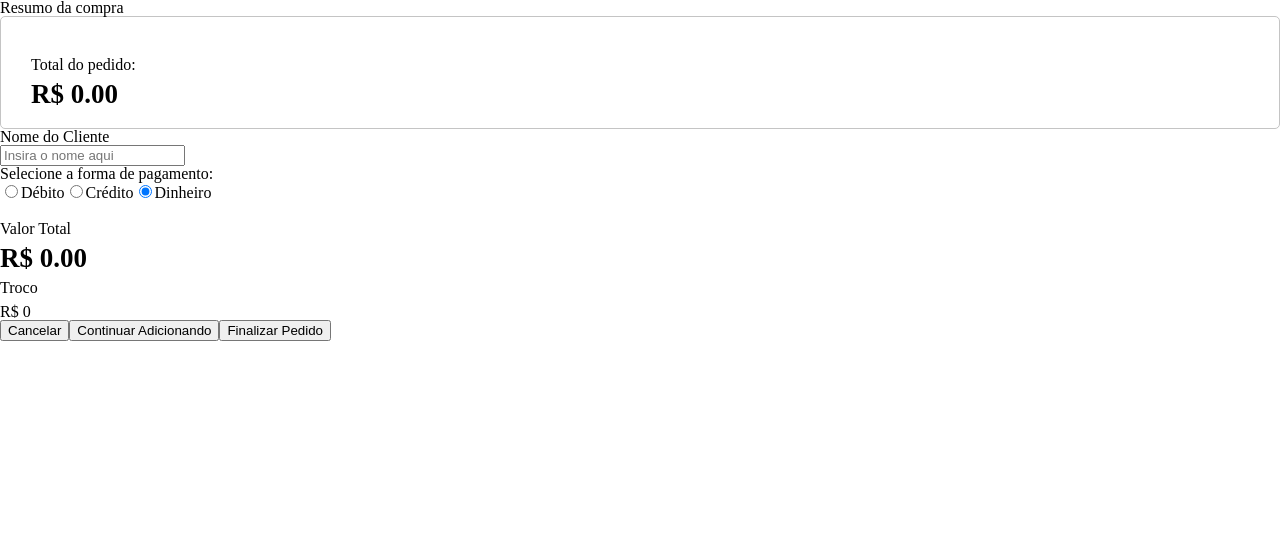
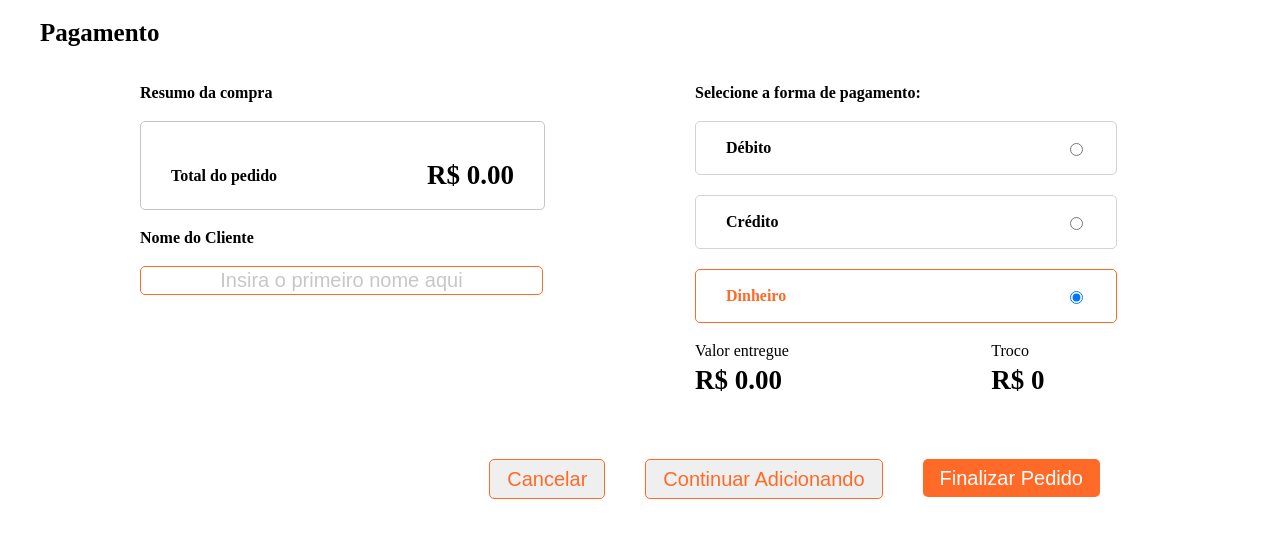
Before and after one commit to edmcorrea/Fast-Food-DevioBR, a React (Vite) app in the folder frontend/: page /order/details in a window 1280 px wide. Shown: the top 538 px of the page. Built offline with nearby package versions, Linux system fonts and the light colour scheme.

Commit message:
feat: frontend - done order details styles ans refactoring other components

```diff
--- a/frontend/src/app/components/OrderSummary/OrderSummary.scss
+++ b/frontend/src/app/components/OrderSummary/OrderSummary.scss
@@ -20,10 +20,17 @@
 
 
   &-title {
-    display: flex;
-    justify-content: center;
-    font-size: 30px;
-    margin-bottom: 50px;
+    font-size: 22px;
+    font-weight: 600;
+    margin-bottom: 25px;
+
+    &-none {
+      display: flex;
+      justify-content: center;
+      font-size: 25px;
+      margin-bottom: 50px;
+
+    }
   }
 
   &-container {
--- a/frontend/src/app/components/OrderSummary/index.jsx
+++ b/frontend/src/app/components/OrderSummary/index.jsx
@@ -6,7 +6,7 @@ import SummaryListComponent from "../SummaryListComponent";
 import "./OrderSummary.scss";
 
 function OrderSummary() {
-  const { summaryList, setSummaryList, sucessNewCustomer } = useContext(Context);
+  const { summaryList, setSummaryList } = useContext(Context);
 
 
 
@@ -17,11 +17,14 @@ function OrderSummary() {
   return (
     <div className="orderSummary">
       <hr></hr>
-      { sucessNewCustomer ? (<p className="orderSummary-title green">CLIENTE CRIADO COM SUCESSO</p>)
-        :(!summaryList.length ? (<p className="orderSummary-title">Nenhum produto adicionado</p>)
+
+      <h1 className="orderSummary-title">Resumo do pedido</h1>
+
+      {!summaryList.length
+        ? (<p className="orderSummary-title-none"> Nenhum produto adicionado
+        </p>)
         :(
           <div className="orderSummary-container">
-              <h1 className="orderSummary-title">Resumo do pedido</h1>
             <SummaryListComponent view="summary" />
 
             <div className="orderSummary-container-btns">
@@ -42,8 +45,7 @@ function OrderSummary() {
               </Link>
             </div>
           </div>
-          ))
-      }
+        )}
     </div>
   )
 }
--- /dev/null
+++ b/frontend/src/app/components/Payment/Payment.scss
@@ -0,0 +1,30 @@
+@mixin padraoPayment {
+  padding: 18px 30px;
+  width: 89%;
+  display: flex;
+  justify-content: space-between;
+  border-radius: 5px;
+  font-weight: bold;
+  cursor: pointer;
+}
+
+.payment {
+  display: flex;
+  flex-direction: column;
+  gap: 20px;
+
+  &-title {
+    font-weight: bold;
+  }
+
+  &-methodPayment {
+    @include padraoPayment();
+    border: 1px solid rgb(211, 211, 211);
+
+    &-selected {
+      @include padraoPayment();
+      border: 1px solid #ff6a28;
+      color: #ff6a28;
+    }
+  }
+}
--- a/frontend/src/app/components/Payment/index.jsx
+++ b/frontend/src/app/components/Payment/index.jsx
@@ -1,12 +1,13 @@
-// import 't Orders.css'
+import './Payment.scss'
 import { PropTypes } from "prop-types";
 
 function Payment({ paymentMethod, handleInputChange }) {
 
   return (
-    <div>
-      <h2>Selecione a forma de pagamento:</h2>
-      <label>
+    <div className="payment">
+      <h2 className="payment-title">Selecione a forma de pagamento:</h2>
+      <label className={`payment-methodPayment${paymentMethod === 'debit' ? "-selected" : ""}`}>
+        <h3>Débito</h3>
         <input
           type="radio"
           name="paymentMethod"
@@ -14,9 +15,9 @@ function Payment({ paymentMethod, handleInputChange }) {
           checked={paymentMethod === 'debit'}
           onChange={handleInputChange}
         />
-          Débito
       </label>
-      <label>
+      <label className={`payment-methodPayment${paymentMethod === 'credit' ? "-selected" : ""}`}>
+        Crédito
         <input
           type="radio"
           name="paymentMethod"
@@ -24,17 +25,17 @@ function Payment({ paymentMethod, handleInputChange }) {
           checked={paymentMethod === 'credit'}
           onChange={handleInputChange}
         />
-          Crédito
       </label>
-      <label>
+      <label className={`payment-methodPayment${paymentMethod === 'money' ? "-selected" : ""}`}>
+        Dinheiro
         <input
           type="radio"
           name="paymentMethod"
           value="money"
+          className='payment-methodPayment-selected-input'
           checked={paymentMethod === 'money'}
           onChange={handleInputChange}
         />
-        Dinheiro
       </label>
     </div>
   )
--- a/frontend/src/app/components/SummaryListComponent/SummaryListComponent.scss
+++ b/frontend/src/app/components/SummaryListComponent/SummaryListComponent.scss
@@ -8,7 +8,7 @@
     display: flex;
     justify-content: space-between;
     align-items: center;
-  padding: 20px 0;
+    padding: 20px 0;
 
 
     &-texts {
--- a/frontend/src/app/components/TotalPrice/TotalPrice.scss
+++ b/frontend/src/app/components/TotalPrice/TotalPrice.scss
@@ -1,15 +1,25 @@
 .totalPrice {
-  // border: 1px solid rgb(196, 196, 196);
-  // padding: 20px 30px;
+  display: flex;
   padding-top: 20px;
+  gap: 50%;
+
+  &-infoPrice {
+
     display: flex;
     flex-direction: column;
     gap: 8px;
-  // align-items: ;
 
     &-price {
       font-size: 27px;
       font-weight: bold;
-    // background-color: red;
+    }
+
+    &-total {
+      display: flex;
+      width: 100%;
+      justify-content: space-between;
+      align-items: center;
+      font-weight: 700;
     }
   }
+}
--- a/frontend/src/app/components/TotalPrice/index.jsx
+++ b/frontend/src/app/components/TotalPrice/index.jsx
@@ -9,20 +9,23 @@ function TotalPrice({ view }) {
 
   return (
     <div className="totalPrice">
+      <div className={`totalPrice-infoPrice${view === "pedido" ? "-total" : ""}`}>
         {view === "pedido"
-        ? <h2 >Total do pedido:</h2>
-        : <h2>Valor Total</h2>
+          ? <h2 >Total do pedido</h2>
+          : <h2>Valor entregue</h2>
         }
-      <h2 className="totalPrice-price">{`R$ ${summaryList.reduce((acc, product) => {
+        <h2 className="totalPrice-infoPrice-price">{`R$ ${summaryList.reduce((acc, product) => {
             acc += product.price*product.quantity;
             return acc;
           }, 0).toFixed(2)}`}
         </h2>
+      </div>
+
       {view === "total" && (
-        <>
+        <div className="totalPrice-infoPrice">
           <h2>Troco</h2>
-          <h2>R$ 0</h2>
-        </>
+          <h2 className="totalPrice-infoPrice-price">R$ 0</h2>
+        </div>
       )}
     </div>
   )
--- /dev/null
+++ b/frontend/src/app/pages/OrderDetails/OrderDetails.scss
@@ -0,0 +1,103 @@
+@mixin padraoBtn {
+  padding: 19px 17px;
+  font-size: 20px;
+  cursor: pointer;
+  border-radius: 5px;
+  height: 30px;
+  display: flex;
+  align-items: center;
+  justify-content: center;
+}
+
+.orderDetails {
+  padding: 20px 40px;
+  gap: 40px;
+  display: flex;
+  flex-direction: column;
+
+  &-title {
+    font-size: 25px;
+    font-weight: 600;
+  }
+
+  &-container {
+    margin: 0 100px;
+    display: flex;
+    width: 80%;
+    justify-content: space-between;
+    gap: 150px;
+
+    &-orderSummary {
+      width: 100%;
+      display: flex;
+      flex-direction: column;
+      gap: 20px;
+
+      &-title, &-customer {
+        font-weight: bold;
+      }
+
+      &-label {
+
+        &-input {
+          width: 98%;
+          border: 1px solid #ff6a28;
+          border-radius: 5px;
+          text-align: center;
+          font-size: 20px;
+          height: 25px;
+          cursor: pointer;
+
+
+          &::placeholder {
+            font-size: 20px;
+            color: rgb(199, 199, 199);
+          }
+        }
+      }
+
+
+    }
+
+    &-paymentSummary {
+      width: 100%;
+    }
+  }
+
+  &-btns {
+    display: flex;
+    justify-content: end;
+    gap: 40px;
+    margin: 0 100px;
+    margin-top: 25px;
+    margin-bottom: 50px;
+    width: 80%;
+
+
+
+    a{ text-decoration: none;}
+
+    &-btnCancelar {
+      @include padraoBtn();
+      color: #ff6a28;
+      border: 1px solid #ff6a28;
+    }
+
+    &-btnFinalizar {
+      @include padraoBtn();
+      border: none;
+      color: white;
+      background-color: #ff6a28;
+
+    }
+
+  }
+
+  &-red {
+    color: red;
+    font-size: 20px;
+    font-weight: 700;
+    display: flex;
+    justify-content: center;
+  }
+}
--- a/frontend/src/app/pages/OrderDetails/index.jsx
+++ b/frontend/src/app/pages/OrderDetails/index.jsx
@@ -1,4 +1,3 @@
-// import 't Orders.css'
 import { useContext, useState } from "react";
 import Context from "../../context/Context";
 import { Link, useNavigate } from "react-router-dom";
@@ -6,8 +5,9 @@ import Payment from "../../components/Payment";
 import SummaryListComponent from "../../components/SummaryListComponent";
 import TotalPrice from "../../components/TotalPrice";
 import { requestPostCustomers } from "../../services/requests/request.customer";
+import './OrderDetails.scss';
 
-const DEFAULT_DELAY = 5000;
+const DEFAULT_DELAY = 3000;
 
 function OrderDetails() {
   const { setSummaryList, summaryList, setSucessNewCustomer } = useContext(Context);
@@ -63,37 +63,46 @@ function OrderDetails() {
   }
 
   return (
-    <div>
-      <h1>Resumo da compra</h1>
+    <div className="orderDetails">
+          <h3 className="orderDetails-title">Pagamento</h3>
+
+      <div className="orderDetails-container">
+        <div className="orderDetails-container-orderSummary">
+          <h3 className="orderDetails-container-orderSummary-title">Resumo da compra</h3>
           <SummaryListComponent view="compra"/>
 
-      <h2>Nome do Cliente</h2>
-      <label htmlFor="customerName" className="head">
+          <h2 className="orderDetails-container-orderSummary-customer">Nome do Cliente</h2>
+          <label htmlFor="customerName" className="orderDetails-container-orderSummary-label">
             <input
-          className="head"
+              className="orderDetails-container-orderSummary-label-input"
               id="customerName"
               type="text"
               name="customerName"
-          placeholder="Insira o nome aqui"
+              placeholder="Insira o primeiro nome aqui"
               value={ customerName }
               onChange={ handleInputChange }
             />
           </label>
+          {err && <h3 className="orderDetails-red">Insira o Primeiro Nome</h3>}
+        </div>
 
+        <div className="orderDetails-container-paymentSummary">
           <Payment
             paymentMethod={paymentMethod}
             handleInputChange={handleInputChange}
           />
 
           <TotalPrice view="total"/>
+          </div>
+      </div>
 
-      {err && <h3> Insira o Nome do Cliente</h3>}
 
-      <div>
+      <div className="orderDetails-btns">
         <Link to="/">
           <button
             type="button"
             onClick={handleSummaryList}
+            className="orderDetails-btns-btnCancelar"
           >
             Cancelar
           </button>
@@ -101,18 +110,18 @@ function OrderDetails() {
         <Link to="/">
           <button
             type="button"
+            className="orderDetails-btns-btnCancelar"
           >
             Continuar Adicionando
           </button>
         </Link>
-        {/* <Link to="/"> */}
         <button
           type="button"
           onClick={handleSubmit}
+          className="orderDetails-btns-btnFinalizar"
         >
           Finalizar Pedido
         </button>
-        {/* </Link> */}
       </div>
     </div>
   )
```
Lines whose indentation alone changed are shown as unchanged.
